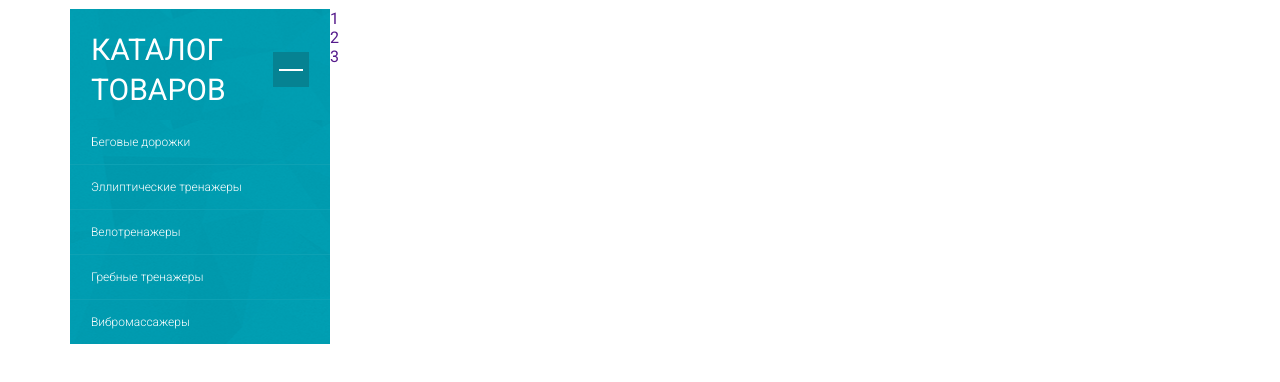
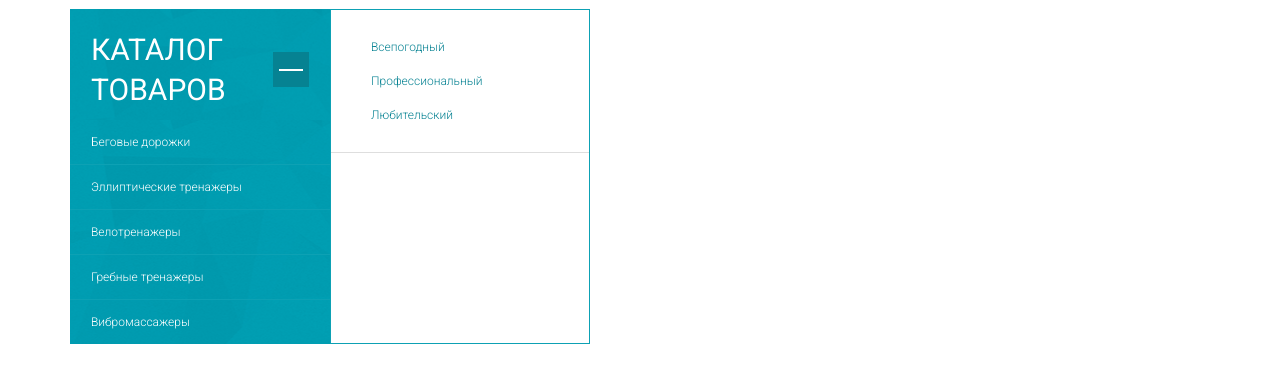
Before and after one commit to Vakhitos/Logo_shop, a plain HTML site: page index.html in a window 1280 px wide. Shown: the part 144-526 px from the top of the page. Drawn offline with Linux system fonts and the light colour scheme.

Commit message:
menu left

```diff
--- a/css/style.scss
+++ b/css/style.scss
@@ -262,14 +262,34 @@ body {
       border-top: 1px solid #0da1b4;
     }
     & .submenu{
+      background: #fff;
+      border: solid 1px #0da1b4;
       transform: translateX(100%);
       position: absolute;
       top: 0;
       bottom: 0;
       right: 0;
       left: 0;
+
+      &__list{
+        border-bottom: 1px solid #dedede;
+        padding: 20px 0;
+      }
+      &__link{
+        color: #068292;
+        font-size: 12px;
+        font-weight: 300;
+        display: block;
+        padding: 10px 40px;
+        transition: .2s;
+        &:hover{
+          background: #068292;
+          color: #fff;
+        }
+      }
     }
   }
+
   &__link {
     display: block;
     padding: 15px 10px 15px 21px;
--- a/index.html
+++ b/index.html
@@ -93,11 +93,17 @@
               <li class="dropDownMenu__item"><a href="" class="dropDownMenu__link">Велотренажеры</a></li>
               <li class="dropDownMenu__item"><a href="" class="dropDownMenu__link">Гребные тренажеры</a></li>
               <li class="dropDownMenu__item"><a href="" class="dropDownMenu__link dropDownMenu__link_parent">Вибромассажеры</a>
-                <ul class="submenu">
-                  <li class="submenu__item"><a href="" class="submenu__link">1</a></li>
-                  <li class="submenu__item"><a href="" class="submenu__link">2</a></li>
-                  <li class="submenu__item"><a href="" class="submenu__link">3</a></li>
-                </ul>
+                <div class="submenu">
+                  <ul class="submenu__list">
+                    <li class="submenu__item"><a href="" class="submenu__link">Всепогодный</a></li>
+                    <li class="submenu__item"><a href="" class="submenu__link">Профессиональный</a></li>
+                    <li class="submenu__item"><a href="" class="submenu__link">Любительский</a></li>
+                  </ul>
+                  <div class="product">
+
+                  </div>
+
+                </div>
               </li>
             </ul>
           </div>
```
Also changed, not shown: css/style.css, img/sliderBanner/00.png (added), 1 other file.
